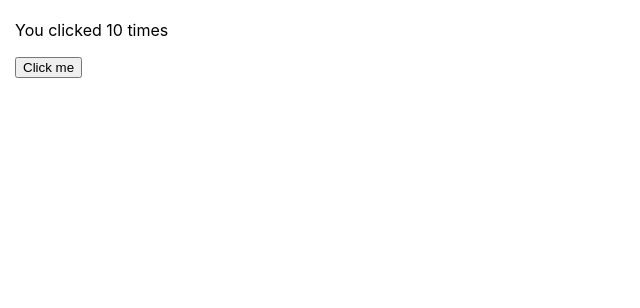
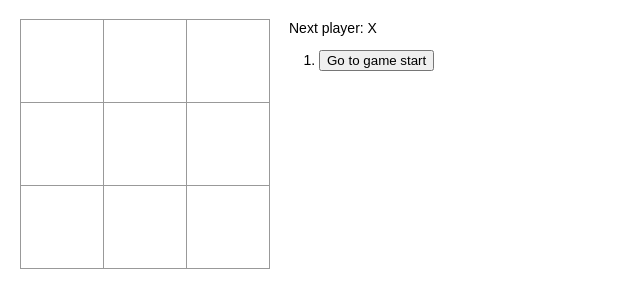
Before and after one commit to tochiji/react-tutorial2, a React (Create React App) app: page / in a window 1280 px wide. Shown: the top 308 px of the page, without its empty margins (0-640 px from the left). Built offline with nearby package versions, Linux system fonts and the light colour scheme.

Commit message:
[進捗] Reactの三目並べ

```diff
--- a/src/index.css
+++ b/src/index.css
@@ -1,13 +1,51 @@
 body {
-  margin: 20px 15px;
-  font-family: -apple-system, BlinkMacSystemFont, "Segoe UI", "Roboto", "Oxygen",
-    "Ubuntu", "Cantarell", "Fira Sans", "Droid Sans", "Helvetica Neue",
-    sans-serif;
-  -webkit-font-smoothing: antialiased;
-  -moz-osx-font-smoothing: grayscale;
+  font: 14px "Century Gothic", Futura, sans-serif;
+  margin: 20px;
 }
 
-code {
-  font-family: source-code-pro, Menlo, Monaco, Consolas, "Courier New",
-    monospace;
+ol, ul {
+  padding-left: 30px;
 }
+
+.board-row:after {
+  clear: both;
+  content: "";
+  display: table;
+}
+
+.status {
+  margin-bottom: 10px;
+}
+
+.square {
+  cursor:pointer;
+  background: #fff;
+  border: 1px solid #999;
+  float: left;
+  font-size: 54px;
+  font-weight: bold;
+  line-height: 34px;
+  height: 84px;
+  margin-right: -1px;
+  margin-top: -1px;
+  padding: 0;
+  text-align: center;
+  width: 84px;
+}
+
+.square:focus {
+  outline: none;
+}
+
+.kbd-navigation .square:focus {
+  background: #ddd;
+}
+
+.game {
+  display: flex;
+  flex-direction: row;
+}
+
+.game-info {
+  margin-left: 20px;
+}
--- a/src/index.js
+++ b/src/index.js
@@ -1,28 +1,137 @@
-import React, { useState, useEffect } from 'react'
+import React from 'react'
 import ReactDOM from 'react-dom'
 import './index.css'
 import * as serviceWorker from './serviceWorker'
 
-function Example(){
-  const [count,setCount] = useState(10);
-
-  useEffect(() => {
-    // Update the document title using the browser API
-    document.title = `You clicked ${count} times`;
-  });
-
-  return(
-    <div>
-      <p>You clicked {count} times</p>
-      <button onClick={()=> setCount(count+1)}>
-        Click me
-      </button>
-    </div>
+function Square(props) {
+  return (
+    <button className="square" onClick={props.onClick}>
+      {props.value}
+    </button>
   )
 }
 
+class Board extends React.Component {
+
+  renderSquare(i) {
+    return <Square
+      value={this.props.squares[i]}
+      onClick={() => this.props.onClick(i)}
+    />
+  }
+
+  render() {
+    return (
+      <div>
+        <div className="board-row">
+          {this.renderSquare(0)}
+          {this.renderSquare(1)}
+          {this.renderSquare(2)}
+        </div>
+        <div className="board-row">
+          {this.renderSquare(3)}
+          {this.renderSquare(4)}
+          {this.renderSquare(5)}
+        </div>
+        <div className="board-row">
+          {this.renderSquare(6)}
+          {this.renderSquare(7)}
+          {this.renderSquare(8)}
+        </div>
+      </div>
+    )
+  }
+}
+
+class Game extends React.Component {
+  constructor(props){
+    super(props)
+    this.state = {
+      history : [{
+        squares: Array(9).fill(null),
+      }],
+      stepNumber:0,
+      xIsNext : true
+    }
+  }
+
+  handleClick(i) {
+    const history = this.state.history.slice(0,this.state.stepNumber + 1)
+    const current = history[history.length -1]
+    const squares = current.squares.slice()
+    if(calculateWinner(squares) || squares[i]) return
+    squares[i] = this.state.xIsNext ? 'X' : 'O'
+    this.setState({
+      history: history.concat([{squares:squares}]),
+      stepNumber: history.length,
+      xIsNext: !this.state.xIsNext
+    })
+  }
+
+  jumpTo(step){
+    this.setState({
+      stepNumber: step,
+      xIsNext: (step % 2) === 0
+    })
+  }
+
+  render() {
+    const history = this.state.history
+    const current = history[this.state.stepNumber]
+    const winner = calculateWinner(current.squares);
+
+    const moves = history.map((step,move)=>{
+      const desc = move ? 'Go to move #' + move : 'Go to game start'
+      return (
+        <li key={move}>
+          <button onClick={()=> this.jumpTo(move)}>{desc}</button>
+        </li>
+      )
+    })
+    let status;
+    if(winner){
+      status = 'Winner: ' + winner;
+    } else {
+      status = 'Next player: ' + (this.state.xIsNext ? 'X' : 'O')
+    }
+
+    return (
+      <div className="game">
+        <div className="game-board">
+          <Board squares={current.squares}
+                  onClick={(i) => this.handleClick(i)} _/>
+        </div>
+        <div className="game-info">
+          <div>{status}</div>
+          <ol>{moves}</ol>
+        </div>
+      </div>
+    )
+  }
+}
+
+function calculateWinner(squares) {
+  const lines = [
+    [0, 1, 2],
+    [3, 4, 5],
+    [6, 7, 8],
+    [0, 3, 6],
+    [1, 4, 7],
+    [2, 5, 8],
+    [0, 4, 8],
+    [2, 4, 6],
+  ];
+  for (let i = 0; i < lines.length; i++) {
+    const [a, b, c] = lines[i];
+    if (squares[a] && squares[a] === squares[b] && squares[a] === squares[c]) {
+      return squares[a];
+    }
+  }
+  return null;
+}
+
 const mount = document.getElementById('root')
-ReactDOM.render(<Example />, mount)
+ReactDOM.render(<Game />, mount)
 
 // If you want your app to work offline and load faster, you can change
 // unregister() to register() below. Note this comes with some pitfalls.
```
